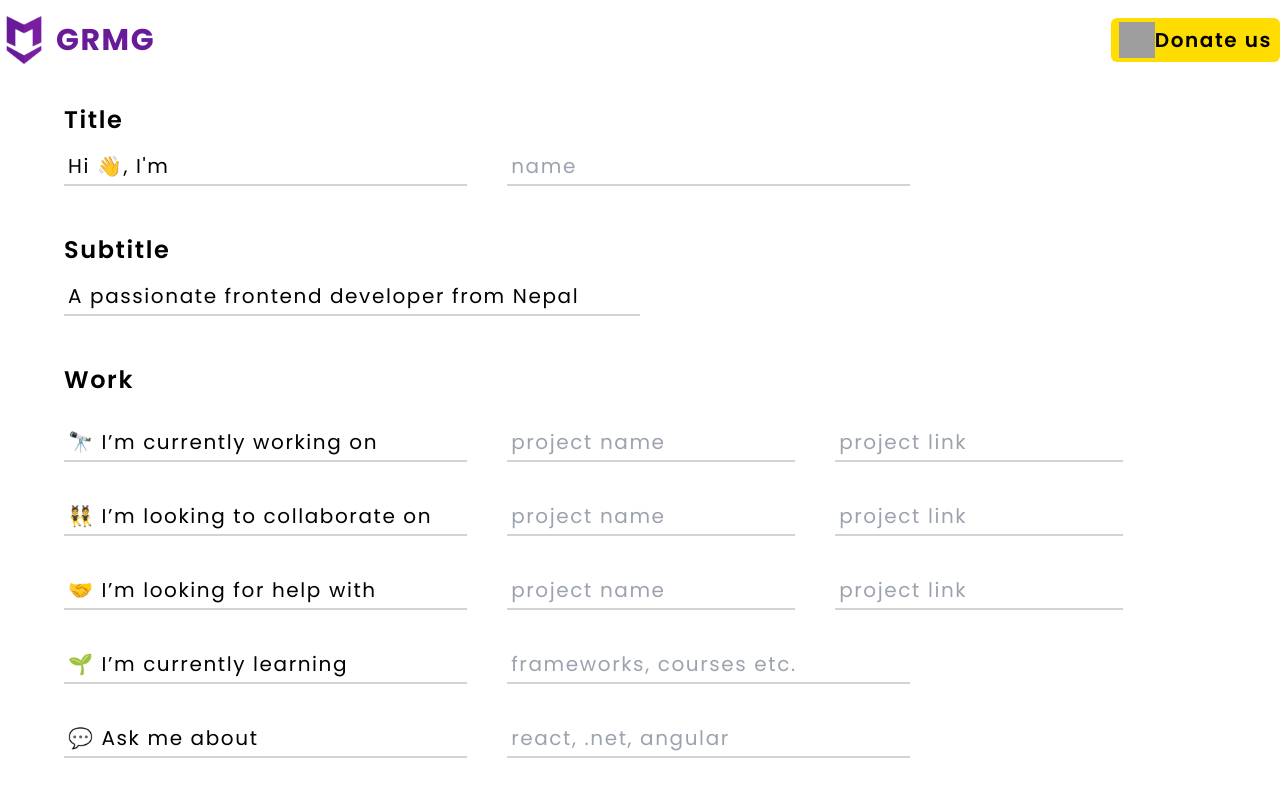
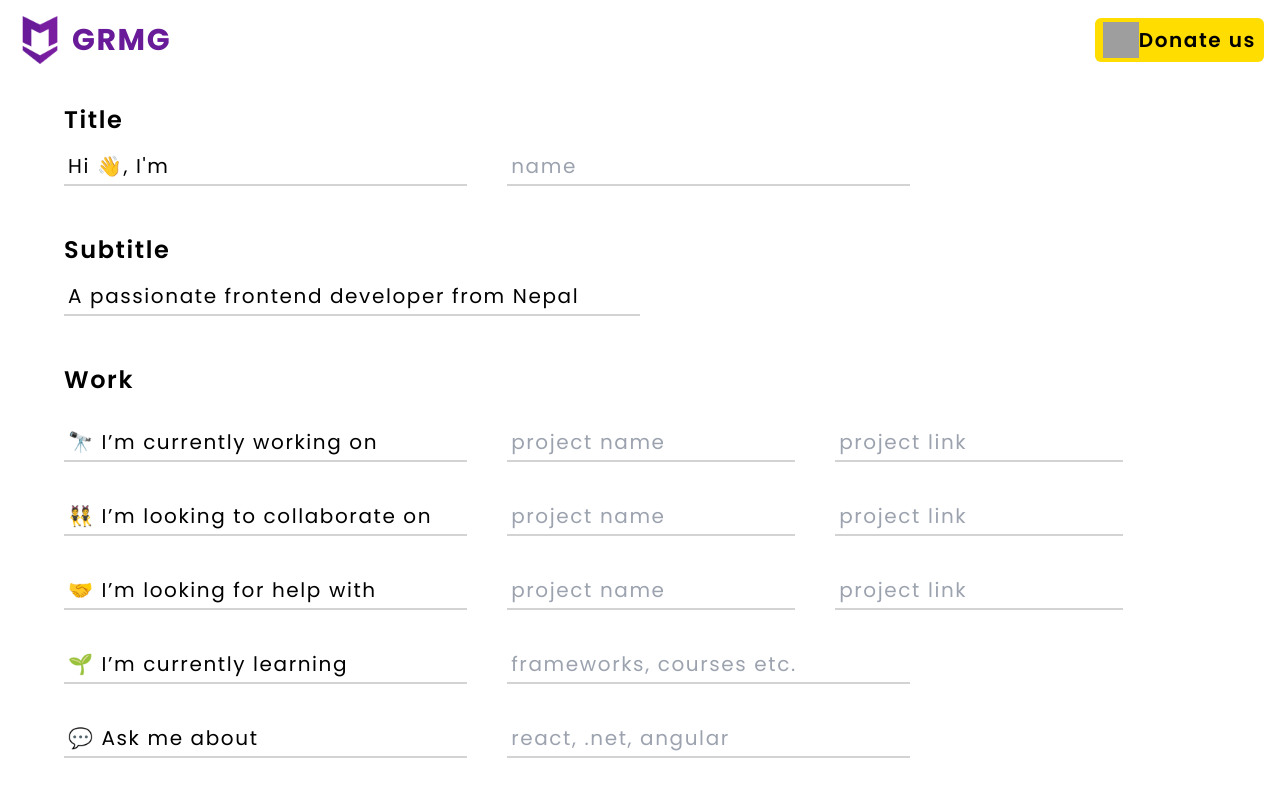
Before and after one commit to sagar-tandan/Github_Readme_Generator, a React (Vite) app: page / in a window 1280 px wide. Shown: the top 799 px of the page. Built offline with nearby package versions, Linux system fonts and the light colour scheme; grey boxes are pictures that could not be loaded.

Commit message:
Changhes on header

```diff
--- a/src/Components/Header.jsx
+++ b/src/Components/Header.jsx
@@ -3,7 +3,7 @@ import logo from "../assets/logoo.webp";
 
 const Header = () => {
   return (
-    <div className="w-full flex py-4 fixed bg-white px-4 sm:px-0 z-50">
+    <div className="w-full flex py-4 fixed bg-white px-4 sm:px-4 z-50">
       <div className="w-full max-w-screen-2xl flex justify-between mx-auto">
         <div className="w-full flex gap-2 items-center">
           <img className="w-6 h-6 sm:w-12 sm:h-12" src={logo} alt="" />
```
